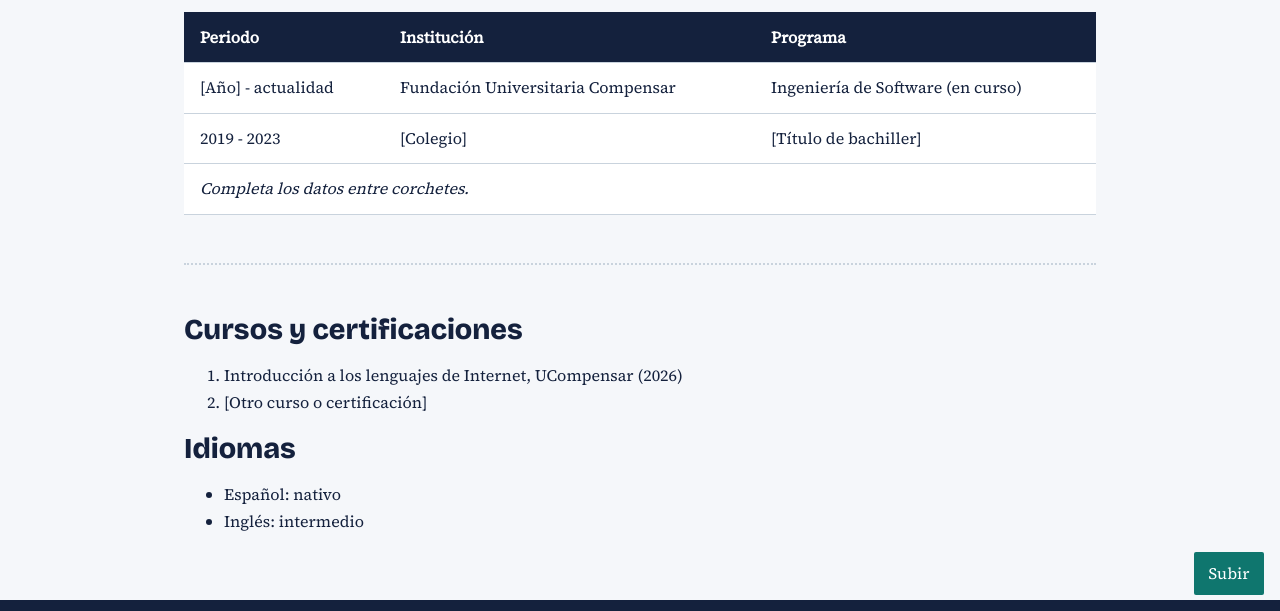
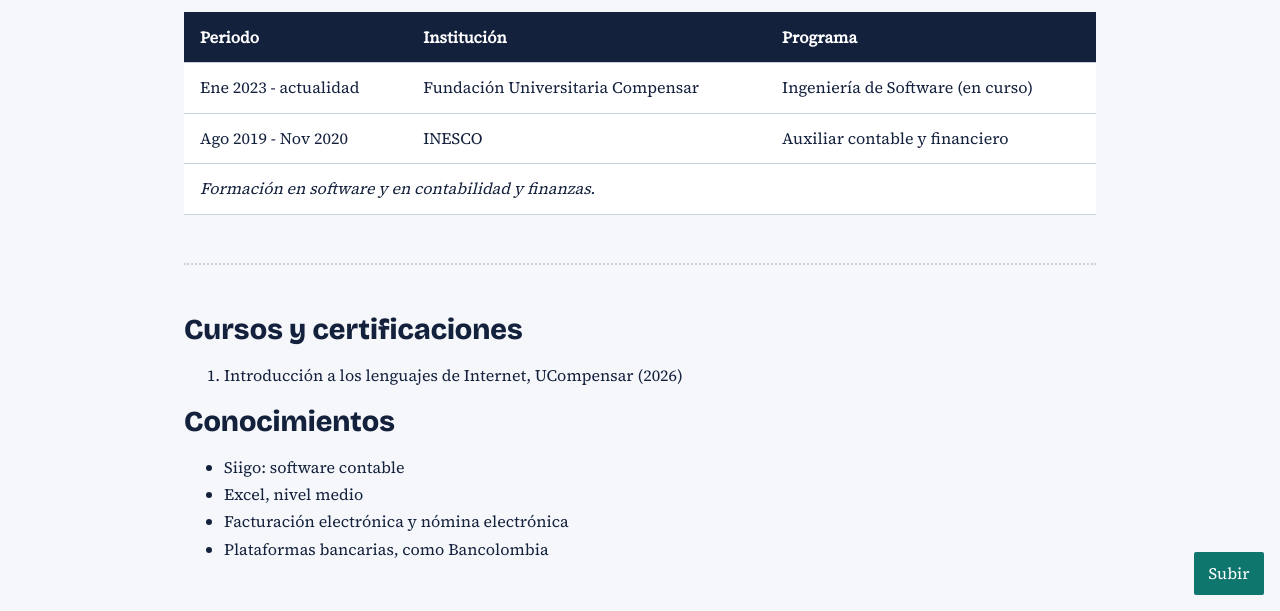
Before and after one commit to JhonyGelvez/hoja-de-vida, a plain HTML site: page educacion.html in a window 1280 px wide. Shown: the part 189-800 px from the top of the page. Drawn offline with nearby package versions, Linux system fonts and the light colour scheme.

Commit message:
Update educacion.html

```diff
--- a/educacion.html
+++ b/educacion.html
@@ -22,19 +22,23 @@
     <table>
       <thead><tr><th>Periodo</th><th>Institución</th><th>Programa</th></tr></thead>
       <tbody>
-        <tr><td>[Año] - actualidad</td><td>Fundación Universitaria Compensar</td><td>Ingeniería de Software (en curso)</td></tr>
-        <tr><td>2019 - 2023</td><td>[Colegio]</td><td>[Título de bachiller]</td></tr>
+        <tr><td>Ene 2023 - actualidad</td><td>Fundación Universitaria Compensar</td><td>Ingeniería de Software (en curso)</td></tr>
+        <tr><td>Ago 2019 - Nov 2020</td><td>INESCO</td><td>Auxiliar contable y financiero</td></tr>
       </tbody>
-      <tfoot><tr><td colspan="3"><em>Completa los datos entre corchetes.</em></td></tr></tfoot>
+      <tfoot><tr><td colspan="3"><em>Formación en software y en contabilidad y finanzas.</em></td></tr></tfoot>
     </table>
     <hr>
     <h2>Cursos y certificaciones</h2>
     <ol>
       <li>Introducción a los lenguajes de Internet, UCompensar (2026)</li>
-      <li>[Otro curso o certificación]</li>
     </ol>
-    <h2>Idiomas</h2>
-    <ul><li>Español: nativo</li><li>Inglés: intermedio</li></ul>
+    <h2>Conocimientos</h2>
+    <ul>
+      <li>Siigo: software contable</li>
+      <li>Excel, nivel medio</li>
+      <li>Facturación electrónica y nómina electrónica</li>
+      <li>Plataformas bancarias, como Bancolombia</li>
+    </ul>
   </main>
   <a class="top" href="#inicio">Subir</a>
   <footer><p>Hecho con HTML y CSS, publicado en GitHub Pages.<br><small>Última actualización: noviembre de 2026</small></p></footer>
```
